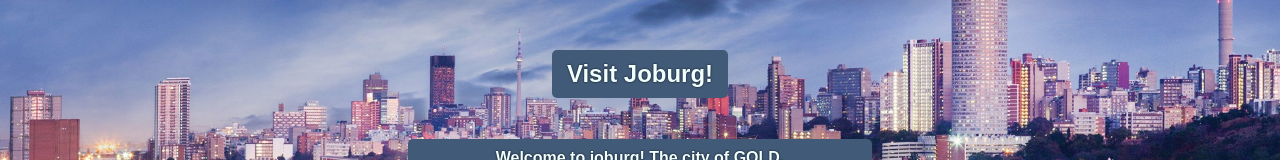
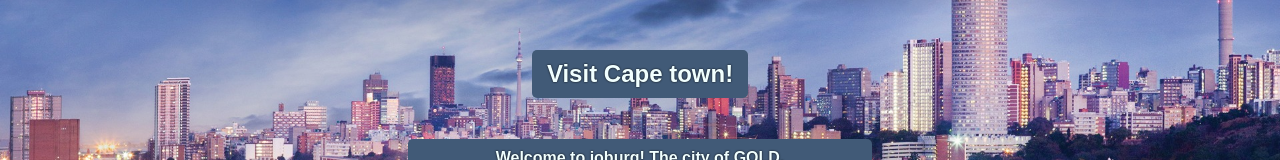
Before and after one commit to matthieukapanga/rubyruby, a plain HTML site: page index.html in a window 1280 px wide. Shown: the top 160 px of the page. Drawn offline with Linux system fonts and the light colour scheme; a web font is replaced by a local one.

Commit message:
i changed the header

```diff
--- a/index.html
+++ b/index.html
@@ -11,7 +11,7 @@
 </head>
 <body>
     <div id="hero">
-        <h2>Visit Joburg!</h2>
+        <h2>Visit Cape town!</h2>
         <h4>Welcome to joburg! The city of GOLD.<br/> Where the fun never stops and activities are endless too.</h4>
     </div>
 
```
